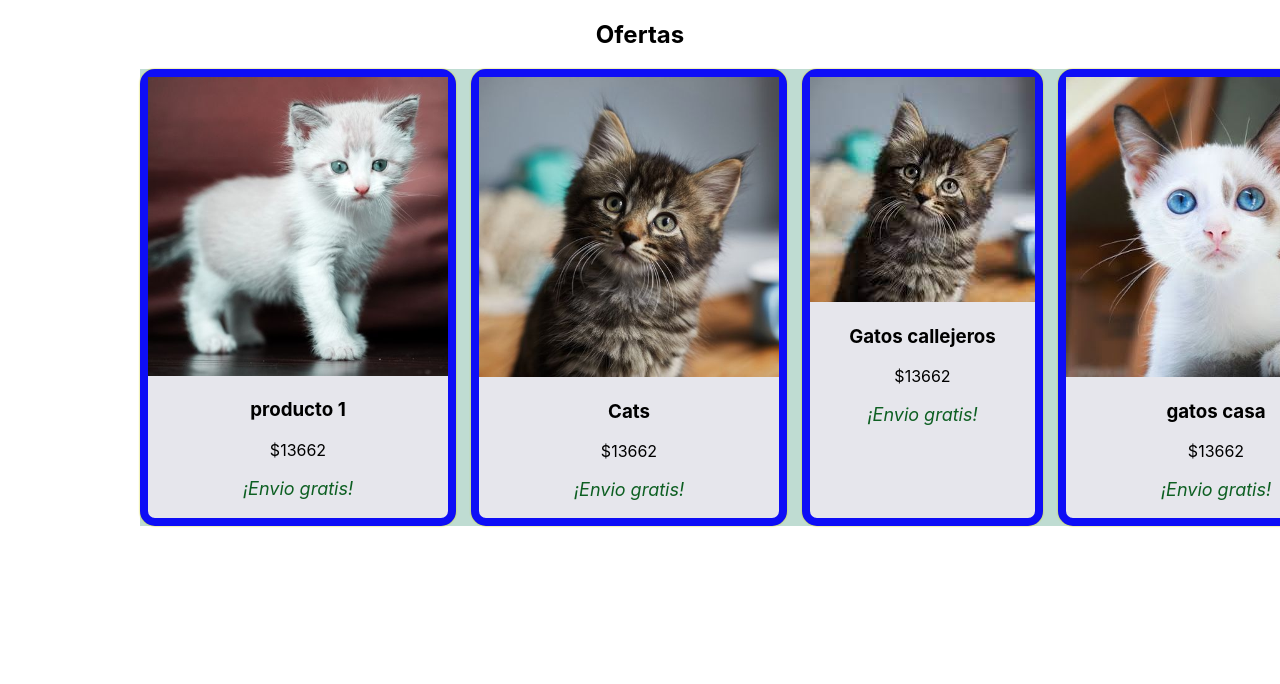
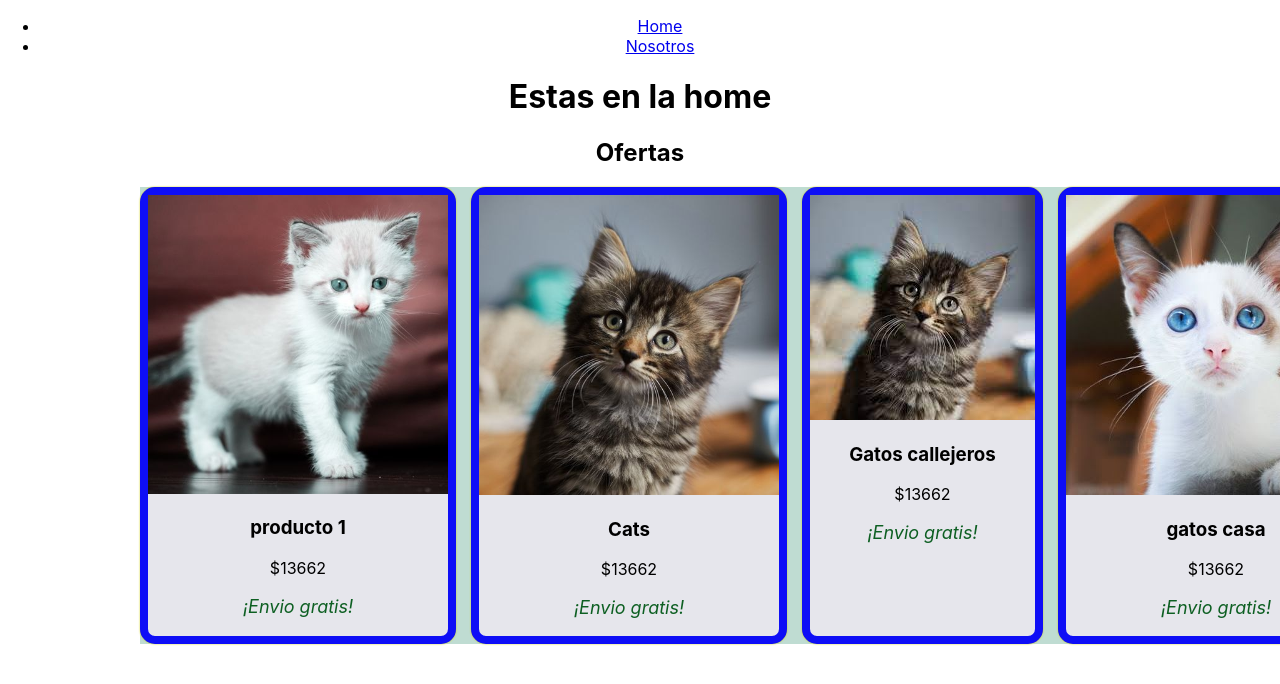
Before and after one commit to Emilianolandi/react-nestor, a React (Create React App) app: page / in a window 1280 px wide. Shown: the top 684 px of the page. Built offline with nearby package versions, Linux system fonts and the light colour scheme.

Commit message:
rutas/navegacion

```diff
--- a/package.json
+++ b/package.json
@@ -8,6 +8,7 @@
     "@testing-library/user-event": "^13.5.0",
     "react": "^18.2.0",
     "react-dom": "^18.2.0",
+    "react-router-dom": "^6.4.5",
     "react-scripts": "5.0.1",
     "web-vitals": "^2.1.4"
   },
--- a/src/App.js
+++ b/src/App.js
@@ -1,10 +1,28 @@
-
+import { Routes, Route} from 'react-router-dom';
 import './App.css';
 import CardWrapper from './components/CardWrapper';
+
+// Importamos las paginas y el layout
+import Home from './pages/Home';
+import Nosotros from './pages/Nosotros';
+import MensajeError from './pages/MensajeError';
+import Layout from './pages/Layout';
+// import Navegation from './components/Navegation';
+
 function App() {
 
   return (
     <div className="App">
+      {/* <Navegation /> */}
+      <Routes>
+  <Route path="/" element={<Layout />}>
+ <Route index element={<Home />} />
+ <Route path="Nosotros" element={<Nosotros />} />
+ <Route path="*" element={<MensajeError />} />
+
+ </Route>
+</Routes>
+
       <CardWrapper
         titulo = {"Ofertas"}
       />
--- /dev/null
+++ b/src/components/Navegation.js
@@ -0,0 +1,14 @@
+import {Link} from 'react-router-dom' ;
+
+export default function Navegation(){
+    return (
+       <ul>
+           <li>
+               <Link to="/">Home</Link>
+           </li>
+           <li>
+               <Link to="/Nosotros">Nosotros</Link>
+           </li>
+       </ul>
+    )
+}
--- a/src/index.js
+++ b/src/index.js
@@ -1,5 +1,7 @@
 import React from 'react';
 import ReactDOM from 'react-dom/client';
+import { BrowserRouter } from "react-router-dom";
+
 import './index.css';
 import App from './App';
 import reportWebVitals from './reportWebVitals';
@@ -7,7 +9,11 @@ import reportWebVitals from './reportWebVitals';
 const root = ReactDOM.createRoot(document.getElementById('root'));
 root.render(
   <React.StrictMode>
+     <BrowserRouter>
+     {/* BrowserRouter habilita el uso de la navegacion de nuestra app */}
     <App />
+    </BrowserRouter>
+
   </React.StrictMode>
 );
 
--- /dev/null
+++ b/src/pages/Home.js
@@ -0,0 +1,7 @@
+export default function Home(){
+    return(
+        <h1>
+            Estas en la home
+        </h1>
+    )
+}
--- /dev/null
+++ b/src/pages/Layout.js
@@ -0,0 +1,15 @@
+import { Outlet } from "react-router-dom"
+
+import Navegation from "../components/Navegation"
+
+export default function Layout (){
+    return (
+        <>
+        <Navegation />
+        {/* El outlet es el lugar donde se muestra el contenudo
+        de cada pagina */}
+        <Outlet />
+
+        </>
+    )
+}
--- /dev/null
+++ b/src/pages/MensajeError.js
@@ -0,0 +1,5 @@
+export default function MensajeError () {
+    return(
+        <h1>Opp, 404 :(</h1>
+    )
+}
--- /dev/null
+++ b/src/pages/Nosotros.js
@@ -0,0 +1,8 @@
+export default function Nosotros() {
+    return(
+        <h1>
+            Estas en Nosotros
+        </h1>
+    )
+
+}
```
Also changed, not shown: 1 other file (tests, documents, lock files or other folders).
